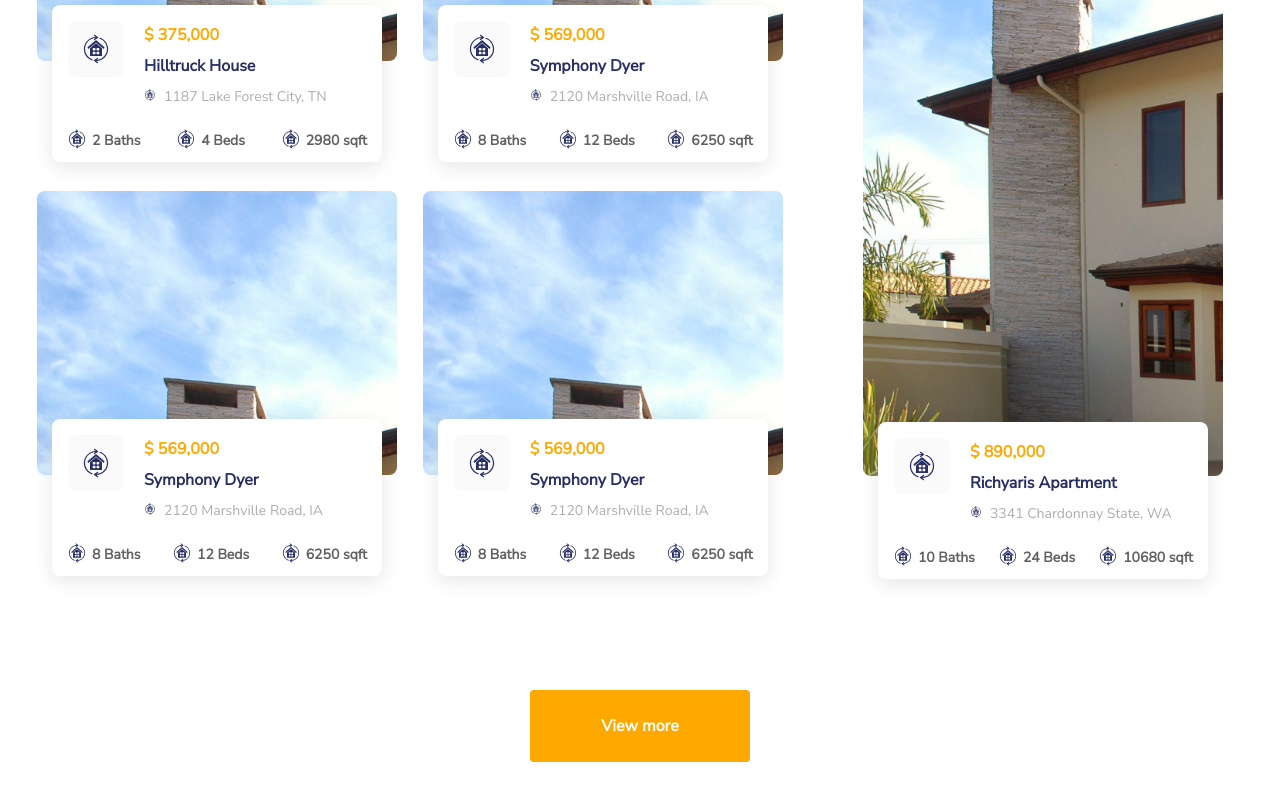
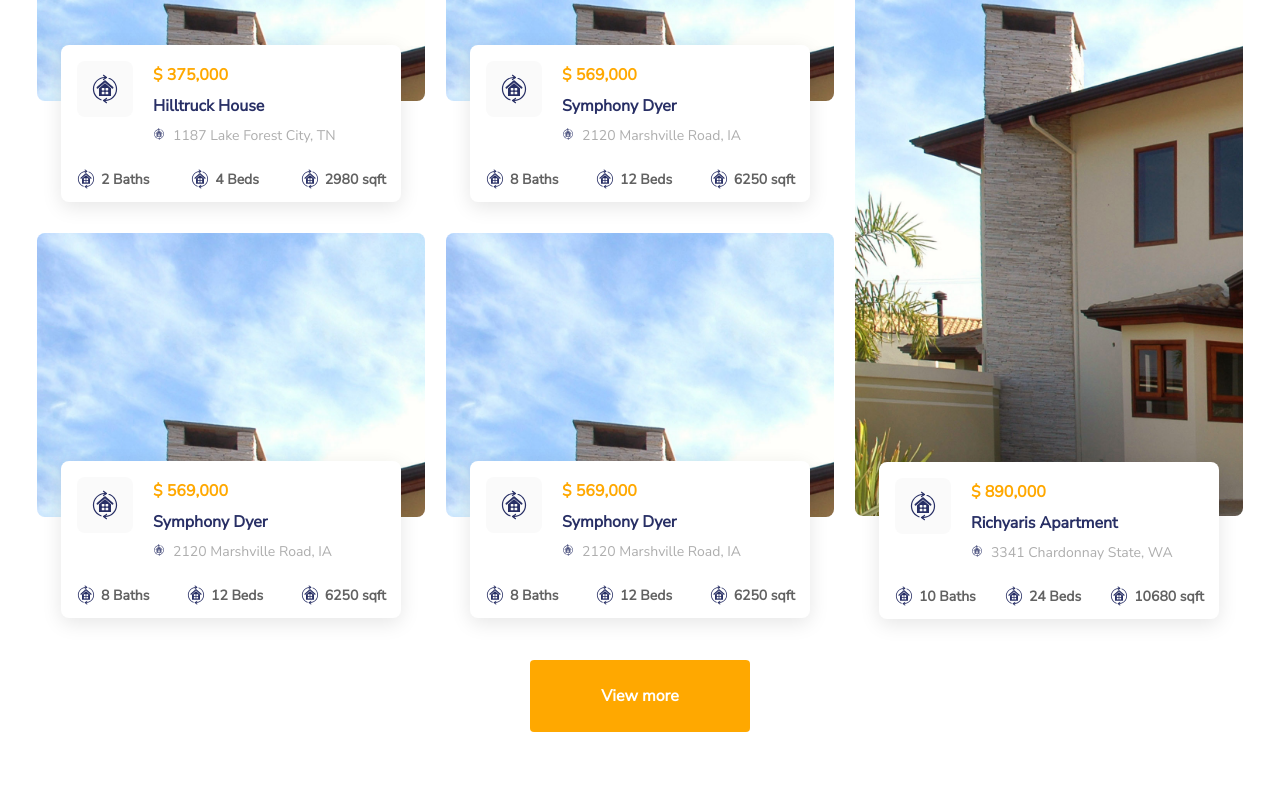
Before and after one commit to fabiojr687/real-estate, a React (Create React App) app: page / in a window 1280 px wide. Shown: the part 3658-4458 px from the top of the page. Built offline with nearby package versions, Linux system fonts and the light colour scheme; a web font is replaced by a local one.

Commit message:
fixing elements of session 4

```diff
--- a/src/components/AnnouncementCard.css
+++ b/src/components/AnnouncementCard.css
@@ -134,18 +134,3 @@
     height: 20px;
     margin: 5px 5px 0px 0px;
 }
-
-@media screen and (max-width: 1400px) {
-    .section-4-image-container {
-        width: 360px;
-    }
-    .section-4-image-container-larger {
-        width: 360px;
-    }
-    .section-4-cards-bar {
-        width: 330px;
-    }
-    .section-4-cards-bar-larger {
-        width: 330px;
-    }
-}
--- a/src/components/Body.css
+++ b/src/components/Body.css
@@ -211,10 +211,9 @@
 
 .section-4 {
     margin: 120px 0px 0px 0px;
-    height: 1290px;
-    padding: 0px 100px;
+    height: 1590px;
+    /* padding: 0px 100px; */
     display: flex;
-    justify-content: space-between;
     flex-wrap: wrap;
 }
 
@@ -248,20 +247,24 @@
     height: 31px;
 }
 
+.section-4-cads {
+    width: 100%;
+    height: 700px;
+    display: flex;
+    justify-content: space-between;
+    align-items: center;
+    padding: 0px 100px;
+}
+
 .section-4-small-cards {
+    height: 100%;
     display: flex;
-    flex-wrap: wrap;
+    flex-direction: column;
     justify-content: space-between;
-    flex: 2;
-    min-width: 600px;
-    height: 828px;
-    padding-right: 5%;
 }
 
 .section-4-larger-card {
-    flex: 1;
-    min-width: 400px;
-    height: 828px;
+    height: 100%;
 }
 
 .section-4-more-container {
@@ -269,6 +272,7 @@
     display: flex;
     justify-content: center;
     align-items: center;
+    margin-bottom: 310px;
 }
 
 .section-4-more-button {
@@ -294,7 +298,7 @@
     .section-3 {
         padding: 0px 30px;
     }
-    .section-4 {
+    .section-4-cads {
         padding: 0px 30px;
     }
 }
--- a/src/components/Body.jsx
+++ b/src/components/Body.jsx
@@ -113,14 +113,15 @@ const Body = () => (
                 </p>
             </div>
 
+            <div className="section-4-cads">
                 <div className="section-4-small-cards">
                     <AnnouncementCard photo={homePic} price="375,000" name="Hilltruck House"
                         location="1187 Lake Forest City, TN" baths="2" beds="4" sqft="2980" />
 
                     <AnnouncementCard photo={homePic} price="569,000" name="Symphony Dyer"
                         location="2120 Marshville Road, IA" baths="8" beds="12" sqft="6250" />
-
-
+                </div>
+                <div className="section-4-small-cards">
                     <AnnouncementCard photo={homePic} price="569,000" name="Symphony Dyer"
                         location="2120 Marshville Road, IA" baths="8" beds="12" sqft="6250" />
 
@@ -132,10 +133,12 @@ const Body = () => (
                     <AnnouncementCard photo={homePic} price="890,000" name="Richyaris Apartment" size="larger"
                         location="3341 Chardonnay State, WA" baths="10" beds="24" sqft="10680" />
                 </div>
+            </div>
 
             <div className="section-4-more-container">
                 <Link className="section-4-more-button">View more</Link>
             </div>
+
         </section>{/* section 4 end */}
     </div>
 );
```
Lines whose indentation alone changed are shown as unchanged.
